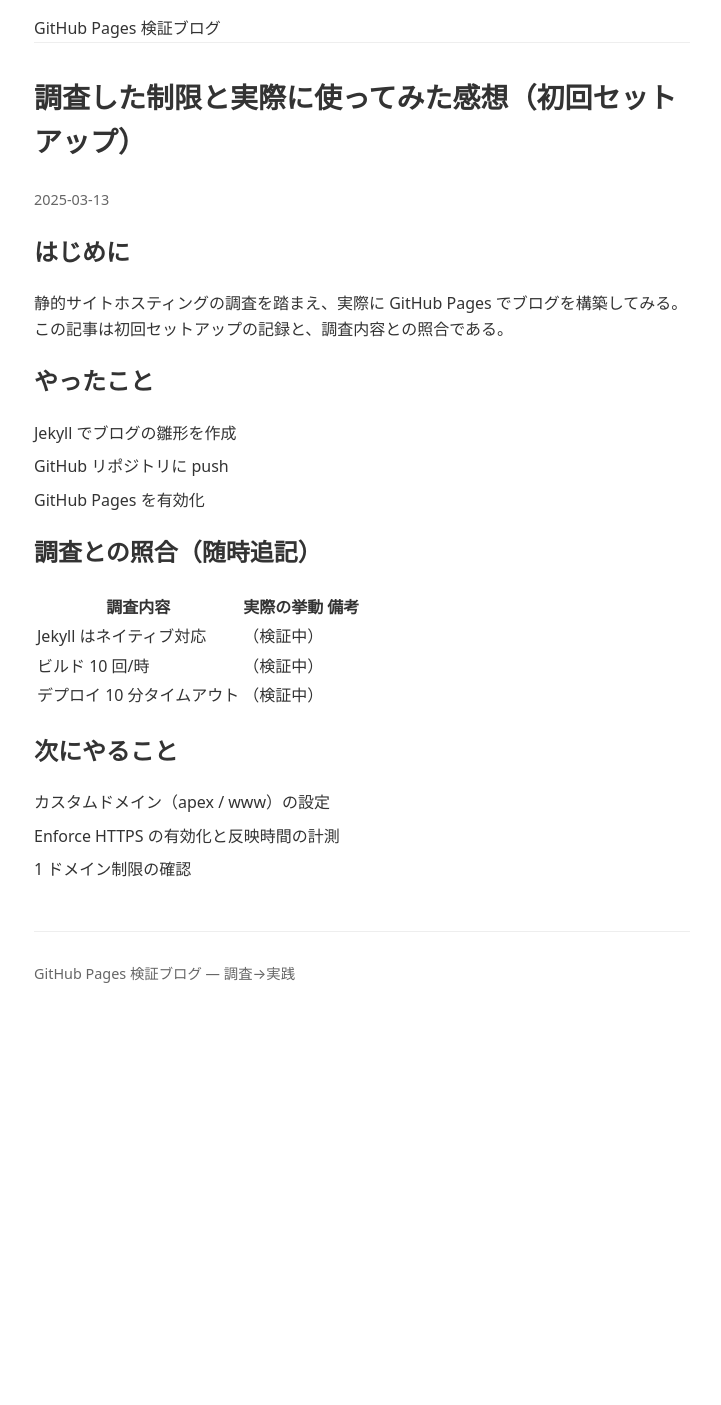
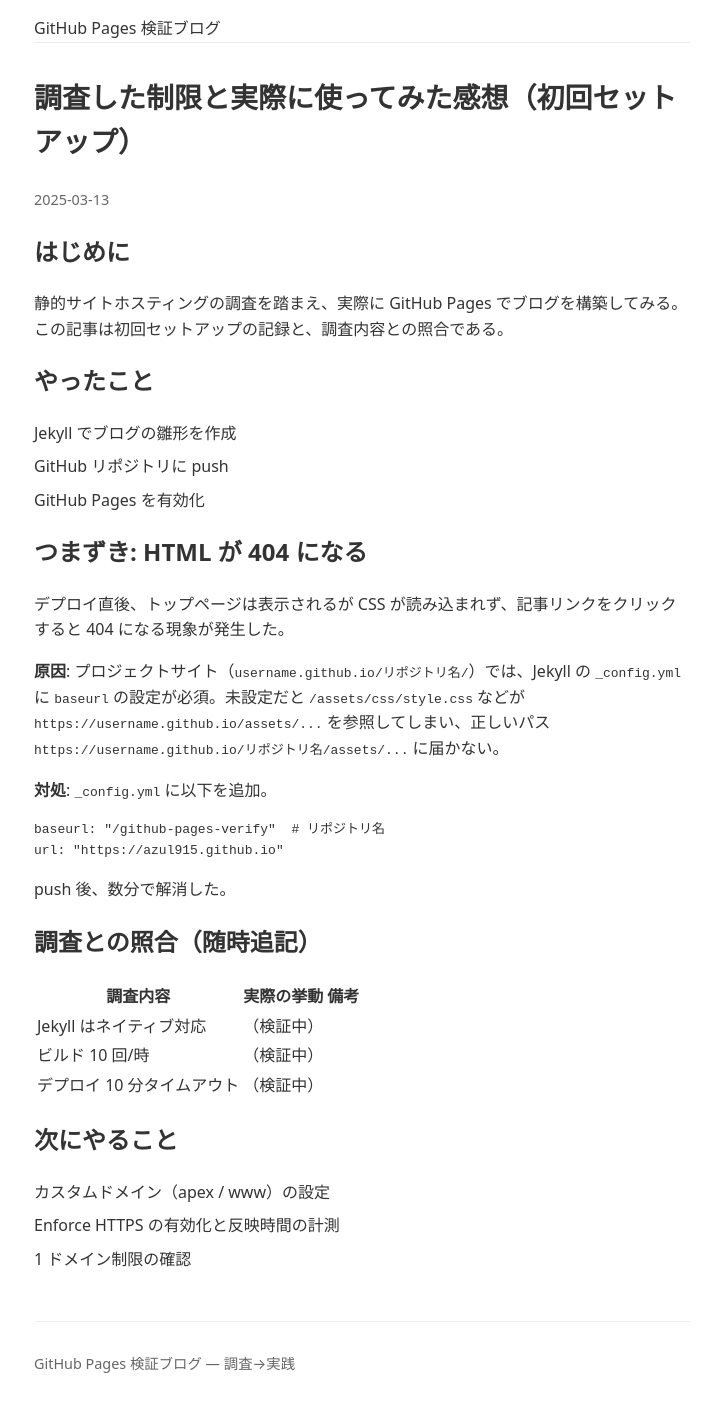
Before and after one commit to azul915/github-pages-verify, a Jekyll site: the page built from _posts/2025-03-13-initial-setup.md, in a window 1280 px wide. Shown: the whole page, without its empty margins (278-999 px from the left). Built offline with Jekyll 4.4.1, drawn with Linux system fonts in a browser that asks for light colours; before the commit the page ends 1016 px from its top, so only the background shows below that.

Commit message:
Add 404/baseurl gotcha to initial setup post
Made-with: Cursor

````diff
--- a/_posts/2025-03-13-initial-setup.md
+++ b/_posts/2025-03-13-initial-setup.md
@@ -14,6 +14,21 @@ date: 2025-03-13
 - GitHub リポジトリに push
 - GitHub Pages を有効化
 
+## つまずき: HTML が 404 になる
+
+デプロイ直後、トップページは表示されるが CSS が読み込まれず、記事リンクをクリックすると 404 になる現象が発生した。
+
+**原因**: プロジェクトサイト（`username.github.io/リポジトリ名/`）では、Jekyll の `_config.yml` に `baseurl` の設定が必須。未設定だと `/assets/css/style.css` などが `https://username.github.io/assets/...` を参照してしまい、正しいパス `https://username.github.io/リポジトリ名/assets/...` に届かない。
+
+**対処**: `_config.yml` に以下を追加。
+
+```yaml
+baseurl: "/github-pages-verify"  # リポジトリ名
+url: "https://azul915.github.io"
+```
+
+push 後、数分で解消した。
+
 ## 調査との照合（随時追記）
 
 | 調査内容 | 実際の挙動 | 備考 |
````
